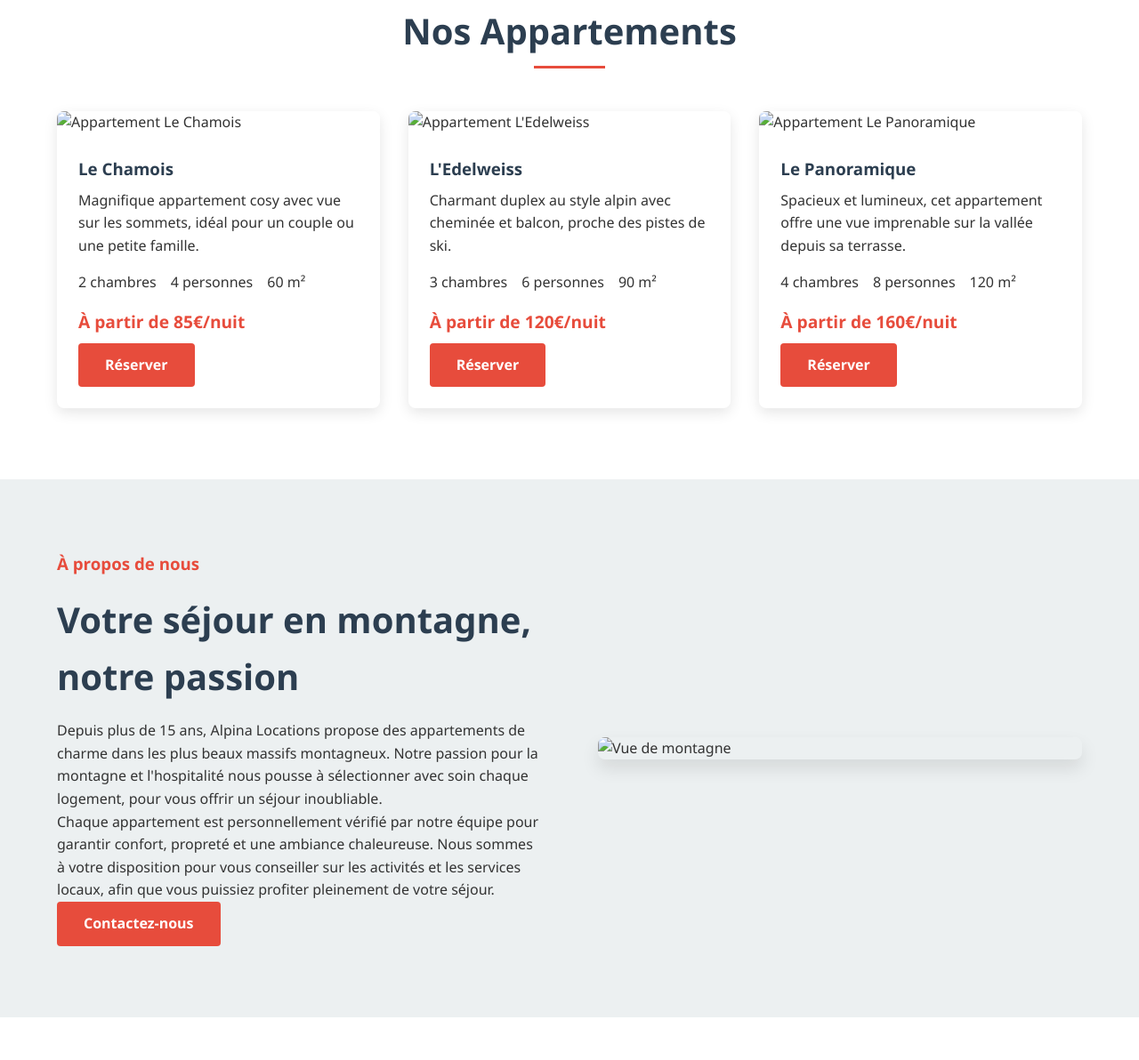
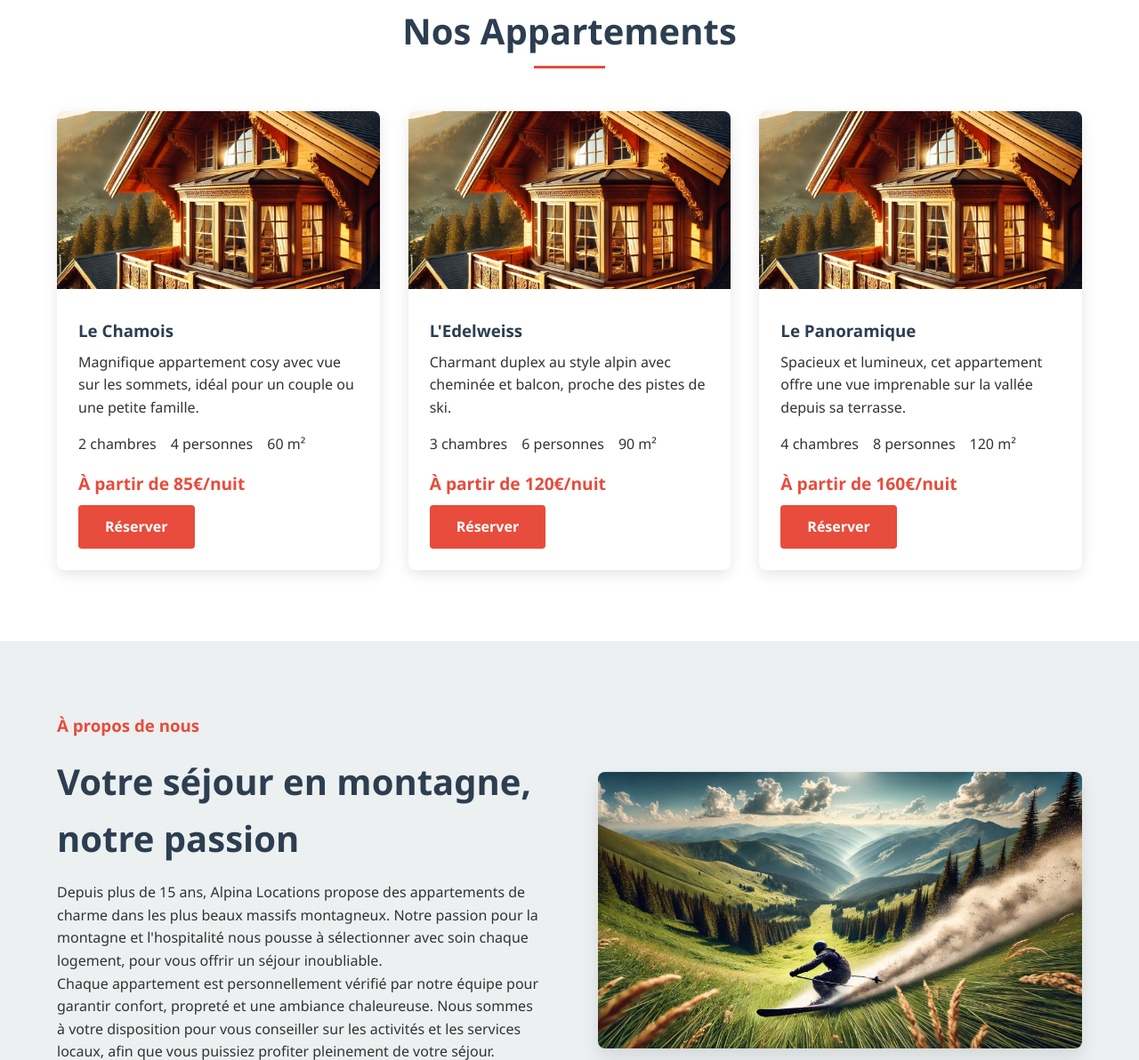
Before and after one commit to Aelerinya/tp-js-supinfo, a plain HTML site: page Jour_3_matin/index.html in a window 1280 px wide. Shown: the part 717-1909 px from the top of the page at 89% size. Drawn offline with Linux system fonts and the light colour scheme.

Commit message:
Ajout images et fix

```diff
--- a/Jour_3_matin/index.html
+++ b/Jour_3_matin/index.html
@@ -3,7 +3,8 @@
   <head>
     <meta charset="UTF-8" />
     <meta name="viewport" content="width=device-width, initial-scale=1.0" />
-    <title>Alpina Locations - Appartements de charme à la montagne</title>
+    <!-- <title>Alpina Locations - Appartements de charme à la montagne</title> -->
+    <title>TP SUPINFO 1WEBD - Jour 3</title>
     <link rel="stylesheet" href="style.css" />
     <script src="script.js"></script>
   </head>
@@ -86,7 +87,7 @@
         <!-- Apartment 1 -->
         <div class="apartment-card">
           <img
-            src="/api/placeholder/400/200"
+            src="images/chalet.webp"
             alt="Appartement Le Chamois"
             class="apartment-img"
           />
@@ -115,7 +116,7 @@
         <!-- Apartment 2 -->
         <div class="apartment-card">
           <img
-            src="/api/placeholder/400/200"
+            src="images/chalet.webp"
             alt="Appartement L'Edelweiss"
             class="apartment-img"
           />
@@ -144,7 +145,7 @@
         <!-- Apartment 3 -->
         <div class="apartment-card">
           <img
-            src="/api/placeholder/400/200"
+            src="images/chalet.webp"
             alt="Appartement Le Panoramique"
             class="apartment-img"
           />
@@ -194,7 +195,7 @@
           <a href="#contact" class="btn">Contactez-nous</a>
         </div>
         <div class="about-img">
-          <img src="/api/placeholder/600/400" alt="Vue de montagne" />
+          <img src="images/paysage.webp" alt="Vue de montagne" />
         </div>
       </div>
     </section>
@@ -264,7 +265,7 @@
           </p>
           <div class="testimonial-author">
             <div class="author-img">
-              <img src="/api/placeholder/60/60" alt="Marie D." />
+              <img src="images/skieuse.webp" alt="Marie D." />
             </div>
             <div class="author-info">
               <h4>Marie D.</h4>
@@ -381,7 +382,7 @@
       </div>
 
       <div class="footer-bottom">
-        <p>&copy; 2025 Alpina Locations. Tous droits réservés.</p>
+        <p>&copy; 2025 SUPINFO. Tous droits réservés.</p>
       </div>
     </footer>
   </body>
```
Also changed, not shown: Jour_3_matin/images/chalet.webp (added), Jour_3_matin/images/paysage.webp (added), Jour_3_matin/images/skieuse.webp (added).
